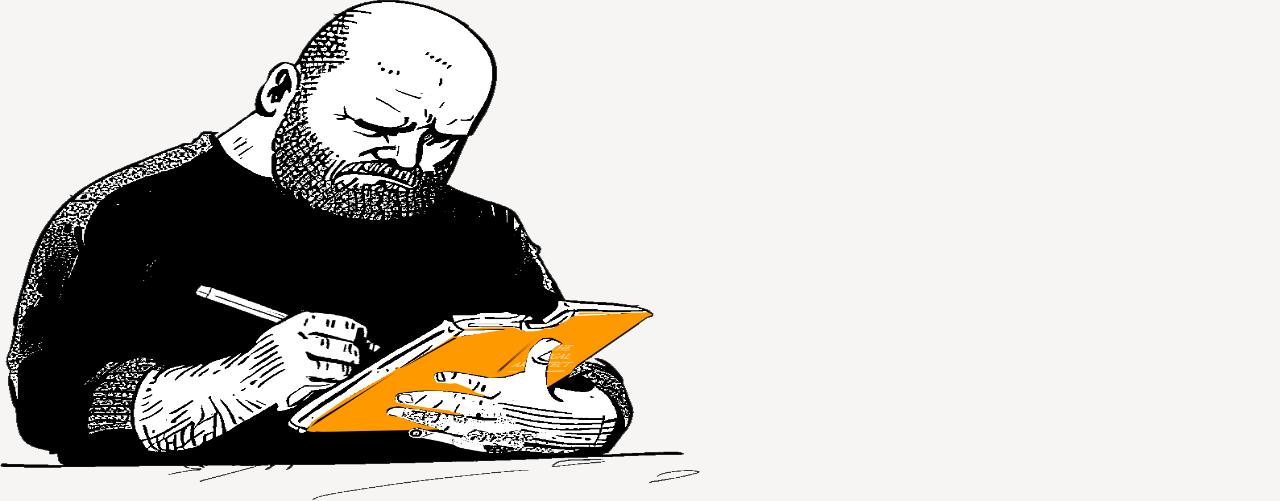
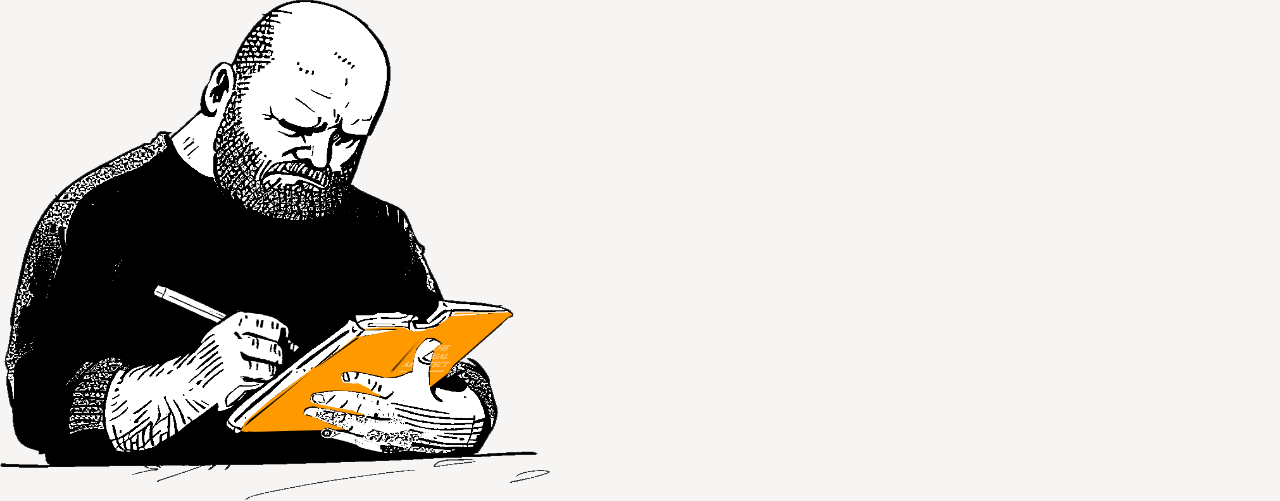
Before and after one commit to tnandeesh/cb_Blogs, a plain HTML site: page thefrugalarchitect/index.html in a window 1280 px wide. Shown: the top 501 px of the page. Drawn offline with Linux system fonts and the light colour scheme; a web font is replaced by a local one.

Commit message:
Update index.html

```diff
--- a/thefrugalarchitect/index.html
+++ b/thefrugalarchitect/index.html
@@ -70,7 +70,7 @@
     </div>
   </div>
 </nav>
-<img src="frugal.png" alt="frugal.png" width="700" height="500">
+<img src="frugal.png" alt="frugal.png" width="550" height="500">
 
 
   <div id="lawsContainer" class="container mt-1 solid" style="position: relative; z-index: 2;">
```
